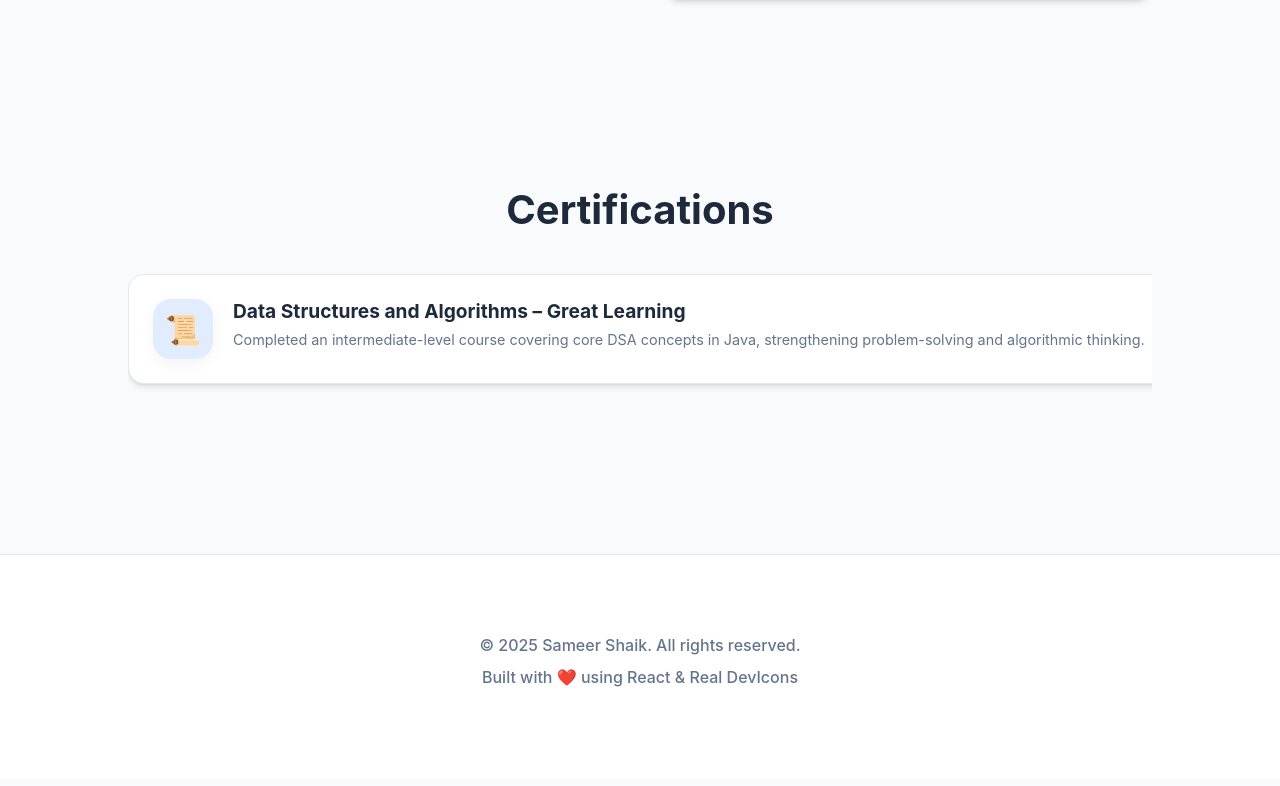
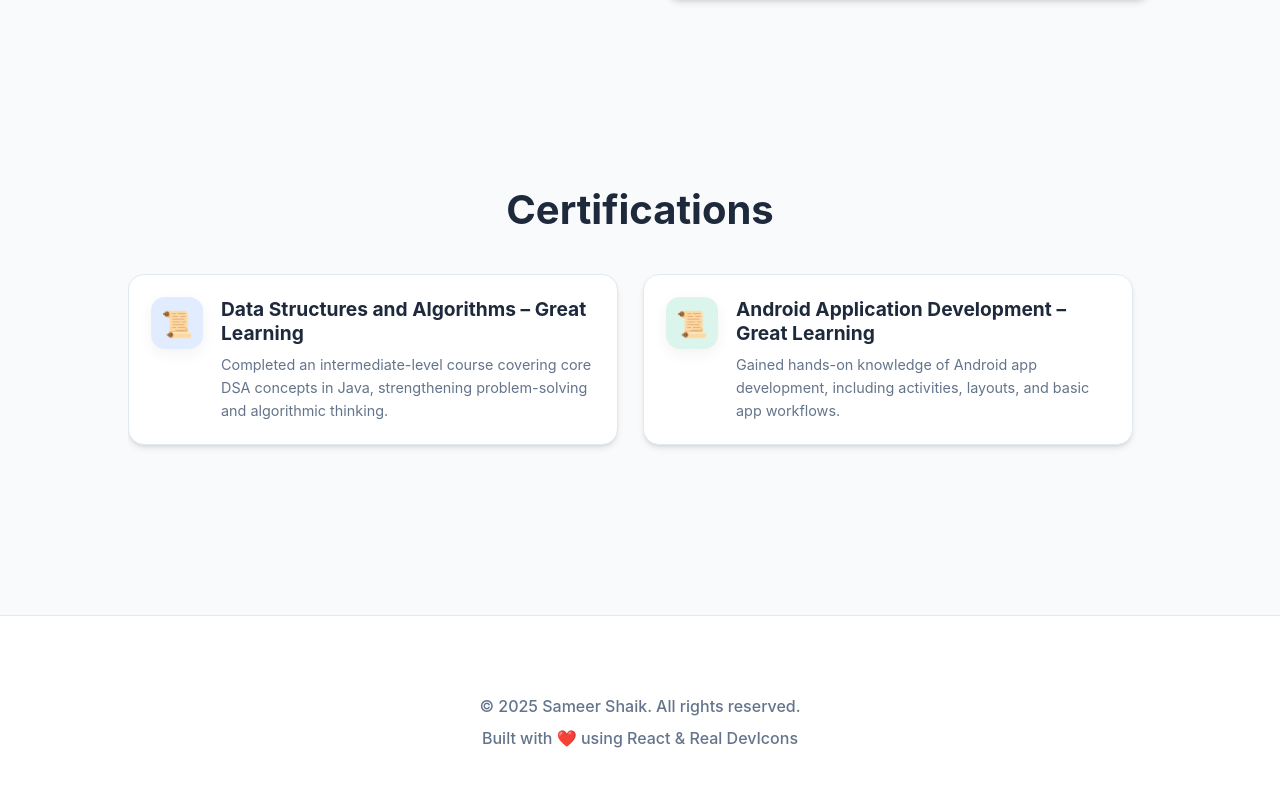
Before and after one commit to sameer021000/Portfolio, a React (Create React App) app in the folder frontend/: page / in a window 1280 px wide. Shown: the part 4429-5215 px from the top of the page. Built offline with nearby package versions, Linux system fonts and the light colour scheme.

Commit message:
width fo certificate card

```diff
--- a/frontend/src/CSS/MainScreenCSS.css
+++ b/frontend/src/CSS/MainScreenCSS.css
@@ -924,18 +924,20 @@
 
 .cert-card {
   display: flex;
-  gap: 20px;
+  gap: 18px;
   align-items: flex-start;
+  max-width: 490px;
+  padding: 22px;
 }
 
 .cert-icon-box {
-  width: 60px;
-  height: 60px;
-  border-radius: 18px;
+  width: 52px;
+  height: 52px;
+  border-radius: 14px;
   display: flex;
   align-items: center;
   justify-content: center;
-  font-size: 1.8rem;
+  font-size: 1.6rem;
   flex-shrink: 0;
   box-shadow: 0 5px 15px rgba(0, 0, 0, 0.05);
 }
@@ -960,6 +962,8 @@
 .cert-content p {
   font-size: 0.9rem;
   color: #64748b;
+  line-height: 1.6;
+  max-width: 420px;
 }
 
 /* Footer */
```
